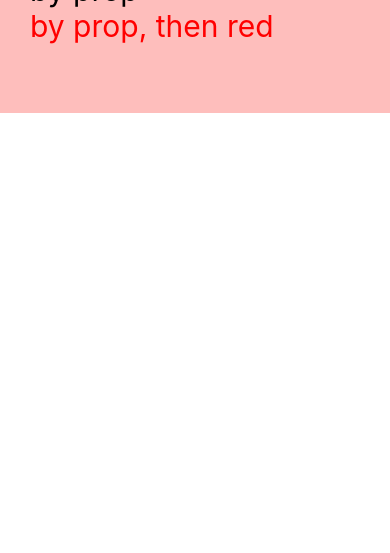
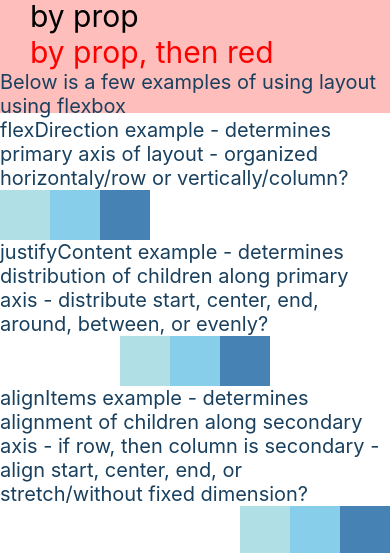
Before and after one commit to JDRey/react-native-playground, a React Native app in the folder AwesomeProject/: screen / in a window 390 px wide. Shown: the part 731-1284 px from the top of the page. Before the commit the page ends 844 px from the top, so only its background shows below. Built offline with nearby package versions, Linux system fonts and the light colour scheme.

Commit message:
added flexboxExamples component
component for playing around with a few different flexbox layouts

```diff
--- a/AwesomeProject/App.js
+++ b/AwesomeProject/App.js
@@ -4,6 +4,7 @@ import { StyleSheet, Text, View, Button, Image } from 'react-native';
 import Greeting from './components/greeting';
 import BlinkText from './components/blinkText';
 import BeautifulText from './components/beautifulText';
+import FlexboxExamples from './components/flexboxExamples';
 
 export default class App extends Component {
   render() {
@@ -31,7 +32,9 @@ export default class App extends Component {
         <BlinkText text='Dont leave me out of this!!' />
         <BlinkText text='Hey, what about me?' />
         <Text style={styles.text}>...and some styled text!</Text>
-        <BeautifulText newStyle={styles}/>
+        <BeautifulText newStyle={styles} />
+        <Text style={styles.text}>Below is a few examples of using layout using flexbox</Text>
+        <FlexboxExamples newStyle={styles} />
       </View>
     );
   }
@@ -43,6 +46,7 @@ const styles = StyleSheet.create({
     backgroundColor: '#febebc',
     alignItems: 'center',
     justifyContent: 'center',
+    paddingTop: 100,
   },
   text: {
     color: '#19405e',
--- /dev/null
+++ b/AwesomeProject/components/flexboxExamples.js
@@ -0,0 +1,29 @@
+import React, { Component } from 'react';
+import { View, Text} from 'react-native';
+
+export default class FlexboxExamples extends Component {
+    render() {
+        return (
+            <View style={{ flex: 1 }}>
+                <Text style={this.props.newStyle.text}>flexDirection example - determines primary axis of layout - organized horizontaly/row or vertically/column?</Text>
+                <View style={{ flexDirection: 'row' }}>
+                    <View style={{ width: 50, height: 50, backgroundColor: 'powderblue' }} />
+                    <View style={{ width: 50, height: 50, backgroundColor: 'skyblue' }} />
+                    <View style={{ width: 50, height: 50, backgroundColor: 'steelblue' }} />
+                </View>
+                <Text style={this.props.newStyle.text}>justifyContent example - determines distribution of children along primary axis - distribute start, center, end, around, between, or evenly?</Text>
+                <View style={{ flexDirection: 'row', justifyContent: 'center' }}>
+                    <View style={{ width: 50, height: 50, backgroundColor: 'powderblue' }} />
+                    <View style={{ width: 50, height: 50, backgroundColor: 'skyblue' }} />
+                    <View style={{ width: 50, height: 50, backgroundColor: 'steelblue' }} />
+                </View>
+                <Text style={this.props.newStyle.text}>alignItems example - determines alignment of children along secondary axis - if row, then column is secondary - align start, center, end, or stretch/without fixed dimension?</Text>
+                <View style={{ flexDirection: 'row', justifyContent: 'flex-end', alignItems: 'flex-start' }}>
+                    <View style={{ width: 50, height: 50, backgroundColor: 'powderblue' }} />
+                    <View style={{ width: 50, height: 50, backgroundColor: 'skyblue' }} />
+                    <View style={{ width: 50, height: 50, backgroundColor: 'steelblue' }} />
+                </View>
+            </View>
+        );
+    }
+};
```
